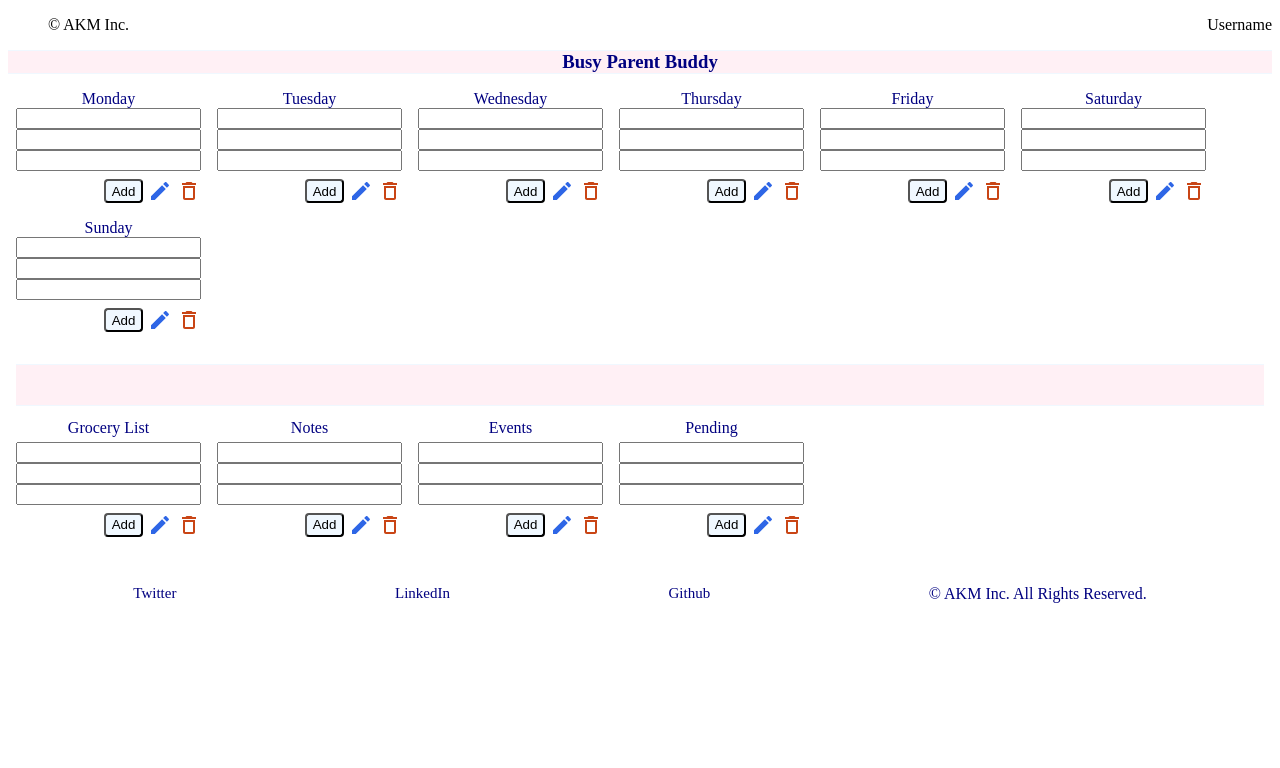
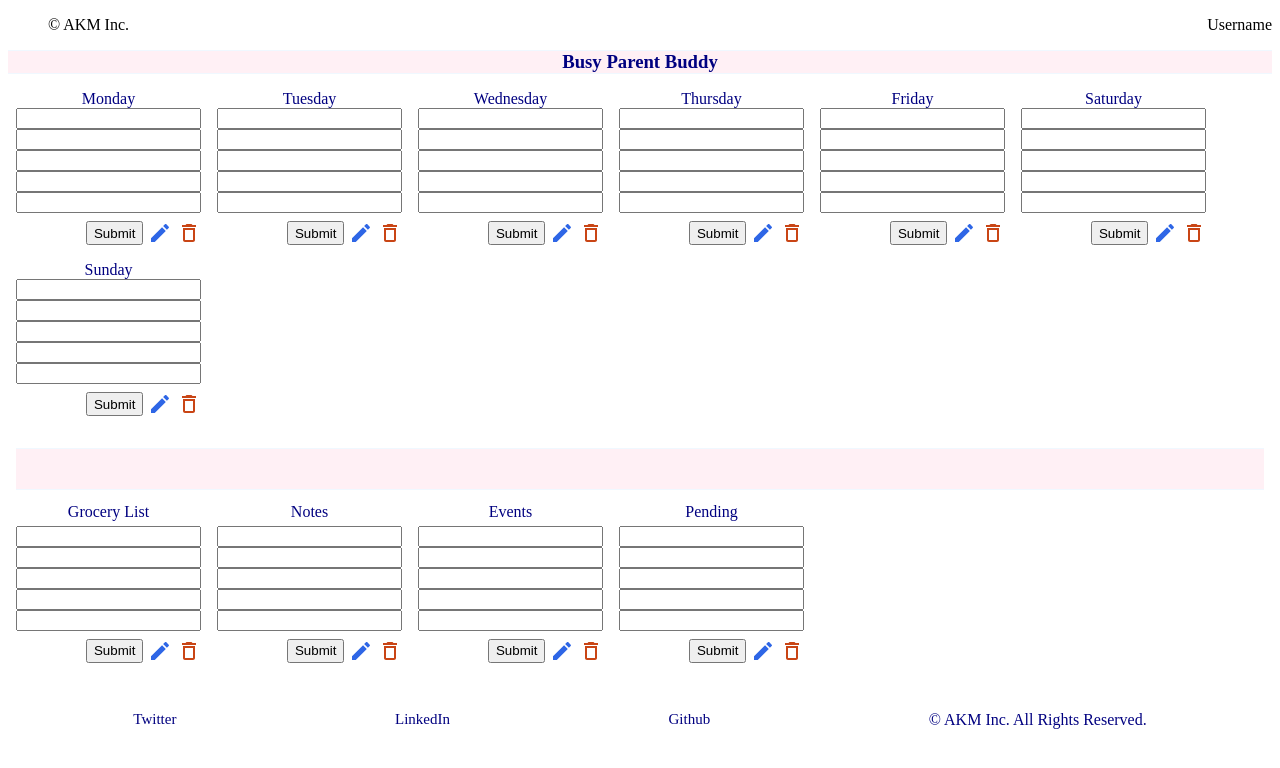
Before and after one commit to alextapia1/capstone-project, a React (Create React App) app: page / in a window 1280 px wide. Shown: the top 768 px of the page. Built offline with nearby package versions, Linux system fonts and the light colour scheme; no server answers.

Commit message:
update routes, axios get and post

```diff
--- a/src/components/Dates/Dates.js
+++ b/src/components/Dates/Dates.js
@@ -3,16 +3,15 @@ import '../Dates/Dates.scss';
 import { useEffect, useState } from 'react';
 import editIcon from "../../assets/edit-24px.svg";
 import deleteIcon from "../../assets/delete_outline-24px.svg";
-import axios from 'axios';
-import { getDates } from '../../utils/apiRequest';
+import { getDates, postDate } from '../../utils/apiRequest';
 
-const Dates = () => {
+const Dates = (props) => {
     const [item_id, setItem_id] = useState('');
     const [category, setCategory] = useState('');
-    const [data, setData] = useState('');
+    const [data, setData] = useState([]);
     const [complete, setComplete] = ('');
 
-
+    const {dateList} = props
 
         function handleSubmit(e) {
            e.preventDefault();
@@ -29,23 +28,20 @@ const Dates = () => {
 
          }
 
-
+         //get data
          useEffect(() =>{
-            console.log()
             getDates()
             .then(res => {
             console.log(res)
-
+            setData(res)
             }).catch(error => console.log(error))
         },[]);
-            //render data
 
-         useEffect(() =>{
-            fetch('http://localhost:3000/dates')
-            .then(res => res.json())
-            .then(data => setData(data));
-         },);
-
+        console.log(data)
+        //post data
+            postDate()
+            .then((res) =>{
+            })
 
 
 
@@ -57,13 +53,15 @@ const Dates = () => {
                  <div className='date__form--title'>
                             <label className='date__form--day'>Monday</label>
                             <div className='date__form--info'>
-                            <input className='date__form--details' type="text" name ="data"
-                            onChange={(e) => setData(e.target.value)}/>
-                            <input className='date__form--details' type="text" name ={data.data} />
-                            <input className='date__form--details' type="text" name ={data.data} />
+                            <input className='date__form--details' type="text" placeholder = {!(data.length===0) ? data[0].data : '' }
+                            onChange={(e) => data(e.target.value)}/>
+                            <input className='date__form--details' type="text" placeholder ={data.data} />
+                            <input className='date__form--details' type="text" name ="details" />
+                            <input className='date__form--details' type="text" name ="details" />
+                            <input className='date__form--details' type="text" name ="details" />
                             </div>
                             <div className='btn'>
-                            <button className='btn__add' type='text'> Add </button>
+                            <button className='btn__submit' type='text' onChange={(e) => data(e.target.value)}> Submit </button>
                             <img src={editIcon} alt='editIcon' type='text'/>
                             <img src={deleteIcon} alt='deleteIcon'/>
                             </div>
@@ -72,13 +70,14 @@ const Dates = () => {
                 <div className='date__form--title'>
                             <label className='date__form--day'>Tuesday</label>
                             <div className='date__form--info'>
-                            <input className='date__form--details' type="text" name ="data"
+                            <input className='date__form--details' type="text"
                             onChange={(e) => setData(e.target.value)}/>
                             <input className='date__form--details' type="text" name ="details" />
                             <input className='date__form--details' type="text" name ="details" />
-                            </div>
+                            <input className='date__form--details' type="text" name ="details" />
+                            <input className='date__form--details' type="text" name ="details" />                            </div>
                             <div className='btn'>
-                            <button className='btn__add' type='text'> Add </button>
+                            <button className='btn__submit' type='text'> Submit </button>
                             <img src={editIcon} alt='editIcon'/>
                             <img src={deleteIcon} alt='deleteIcon'/>
                             </div>
@@ -92,9 +91,11 @@ const Dates = () => {
                             onChange={(e) => setData(e.target.value)}/>
                             <input className='date__form--details' type="text" name ="details" />
                             <input className='date__form--details' type="text" name ="details" />
+                            <input className='note__form--details' type="text" name ="details" />
+                            <input className='note__form--details' type="text" name ="details" />
                             </div>
                             <div className='btn'>
-                            <button className='btn__add' type='text'> Add </button>
+                            <button className='btn__submit' type='text'> Submit </button>
                             <img src={editIcon} alt='editIcon'/>
                             <img src={deleteIcon} alt='deleteIcon'/>
                             </div>
@@ -107,9 +108,11 @@ const Dates = () => {
                             <input className='date__form--details' type="text" name ="details" />
                             <input className='date__form--details' type="text" name ="details" />
                             <input className='date__form--details' type="text" name ="details" />
+                            <input className='note__form--details' type="text" name ="details" />
+                            <input className='note__form--details' type="text" name ="details" />
                             </div>
                             <div className='btn'>
-                            <button className='btn__add' type='text'> Add </button>
+                            <button className='btn__submit' type='text'> Submit </button>
                             <img src={editIcon} alt='editIcon'/>
                             <img src={deleteIcon} alt='deleteIcon'/>
                             </div>
@@ -121,9 +124,11 @@ const Dates = () => {
                             <input className='date__form--details' type="text" name ="details" />
                             <input className='date__form--details' type="text" name ="details" />
                             <input className='date__form--details' type="text" name ="details" />
+                            <input className='note__form--details' type="text" name ="details" />
+                            <input className='note__form--details' type="text" name ="details" />
                             </div>
                             <div className='btn'>
-                            <button className='btn__add' type='text'> Add </button>
+                            <button className='btn__submit' type='text'> Submit </button>
                             <img src={editIcon} alt='editIcon'/>
                             <img src={deleteIcon} alt='deleteIcon'/>
                             </div>
@@ -135,9 +140,11 @@ const Dates = () => {
                             <input className='date__form--details' type="text" name ="details" />
                             <input className='date__form--details' type="text" name ="details" />
                             <input className='date__form--details' type="text" name ="details" />
+                            <input className='note__form--details' type="text" name ="details" />
+                            <input className='note__form--details' type="text" name ="details" />
                             </div>
                             <div className='btn'>
-                            <button className='btn__add' type='text'> Add </button>
+                            <button className='btn__submit' type='text'> Submit </button>
                             <img src={editIcon} alt='editIcon'/>
                             <img src={deleteIcon} alt='deleteIcon'/>
                             </div>
@@ -149,9 +156,11 @@ const Dates = () => {
                             <input className='date__form--details' type="text" name ="details" />
                             <input className='date__form--details' type="text" name ="details" />
                             <input className='date__form--details' type="text" name ="details" />
+                            <input className='note__form--details' type="text" name ="details" />
+                            <input className='note__form--details' type="text" name ="details" />
                             </div>
                             <div className='btn'>
-                            <button className='btn__add' type='text'> Add </button>
+                            <button className='btn__submit' type='text'> Submit </button>
                             <img src={editIcon} alt='editIcon'/>
                             <img src={deleteIcon} alt='deleteIcon'/>
                             </div>
--- a/src/components/Notes/Notes.js
+++ b/src/components/Notes/Notes.js
@@ -17,9 +17,11 @@ const Notes = () => {
                             <input className='note__form--details' type="text" name ="details" />
                             <input className='note__form--details' type="text" name ="details" />
                             <input className='note__form--details' type="text" name ="details" />
+                            <input className='note__form--details' type="text" name ="details" />
+                            <input className='note__form--details' type="text" name ="details" />
                             </div>
                             <div className='btn'>
-                            <button className='btn__add' type='text'> Add </button>
+                            <button className='btn__submit' type='text'> Submit </button>
                             <img src={editIcon} alt='editIcon' type='text'/>
                             <img src={deleteIcon} alt='deleteIcon'/>
                             </div>
@@ -31,9 +33,11 @@ const Notes = () => {
                             <input className='note__form--details' type="text" name ="details" />
                             <input className='note__form--details' type="text" name ="details" />
                             <input className='note__form--details' type="text" name ="details" />
+                            <input className='note__form--details' type="text" name ="details" />
+                            <input className='note__form--details' type="text" name ="details" />
                             </div>
                             <div className='btn'>
-                            <button className='btn__add' type='text'> Add </button>
+                            <button className='btn__submit' type='text'> Submit </button>
                             <img src={editIcon} alt='editIcon' type='text'/>
                             <img src={deleteIcon} alt='deleteIcon'/>
                             </div>
@@ -45,9 +49,12 @@ const Notes = () => {
                             <input className='note__form--details' type="text" name ="details" />
                             <input className='note__form--details' type="text" name ="details" />
                             <input className='note__form--details' type="text" name ="details" />
+                            <input className='note__form--details' type="text" name ="details" />
+                            <input className='note__form--details' type="text" name ="details" />
+
                             </div>
                             <div className='btn'>
-                            <button className='btn__add' type='text'> Add </button>
+                            <button className='btn__submit' type='text'> Submit </button>
                             <img src={editIcon} alt='editIcon' type='text'/>
                             <img src={deleteIcon} alt='deleteIcon'/>
                             </div>
@@ -59,9 +66,11 @@ const Notes = () => {
                             <input className='note__form--details' type="text" name ="details" />
                             <input className='note__form--details' type="text" name ="details" />
                             <input className='note__form--details' type="text" name ="details" />
+                            <input className='note__form--details' type="text" name ="details" />
+                            <input className='note__form--details' type="text" name ="details" />
                             </div>
                             <div className='btn'>
-                            <button className='btn__add' type='text'> Add </button>
+                            <button className='btn__submit' type='text'> Submit </button>
                             <img src={editIcon} alt='editIcon' type='text'/>
                             <img src={deleteIcon} alt='deleteIcon'/>
                             </div>
--- a/src/utils/apiRequest.js
+++ b/src/utils/apiRequest.js
@@ -12,9 +12,9 @@ export async function getDates() {
     }
 }
 
-export async function postDate(newDate) {
+export async function postDate(addDate) {
     try{
-        const res = await axios.post(`${baseURL}/`,newDate)
+        const res = await axios.post(`${baseURL}/dates`, addDate)
         return res.data;
     } catch {
         return "Failed to add a new Date";
```
